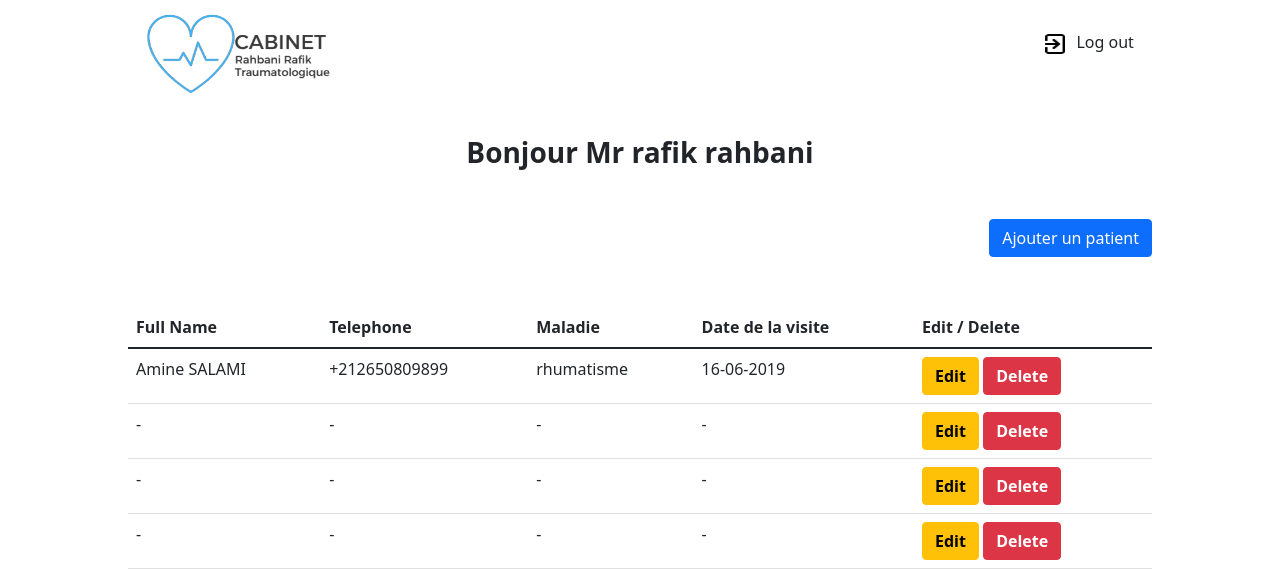
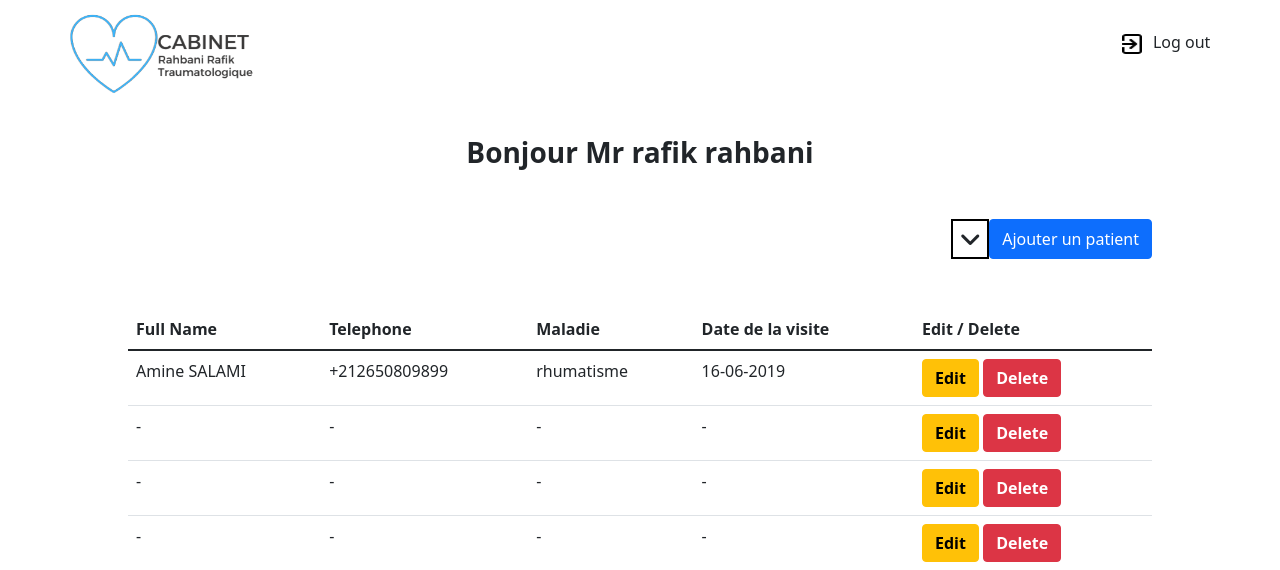
Before and after one commit to Halazv2/Gestion-d-un-Cabinet-Traumatologie, a PHP site: page /dashboard.html in a window 1280 px wide. Shown: the top 570 px of the page. Run offline with PHP 8.4, Linux system fonts and the light colour scheme.

Commit message:
modification de la page home

```diff
--- a/contact.html
+++ b/contact.html
@@ -66,7 +66,7 @@
         <div class="rght-side">
             <iframe
                 src="https://www.google.com/maps/embed?pb=!1m18!1m12!1m3!1d1201.0755326104013!2d-9.23490970392838!3d32.29267017429246!2m3!1f0!2f0!3f0!3m2!1i1024!2i768!4f13.1!3m3!1m2!1s0xdac211719897669%3A0x6f59fa5bb517f58a!2sYoucode%20Safi!5e0!3m2!1sen!2sma!4v1642103269118!5m2!1sen!2sma"
-                width="600" height="450" style="border:0;" allowfullscreen="" loading="lazy"></iframe>
+                width="550" height="450" style="border:0;" allowfullscreen="" loading="lazy"></iframe>
 
             <br>
             <div class="right-side-text">
--- a/dashboard.html
+++ b/dashboard.html
@@ -1,30 +1,28 @@
 <!DOCTYPE html>
 <html lang="en">
-
   <head>
     <meta charset="UTF-8" />
     <meta http-equiv="X-UA-Compatible" content="IE=edge" />
     <meta name="viewport" content="width=device-width, initial-scale=1.0" />
     <title>Document</title>
     <link rel="stylesheet" href="./style/dashboard.css" />
-  <link href="https://cdn.jsdelivr.net/npm/bootstrap@5.1.3/dist/css/bootstrap.min.css" rel="stylesheet"
-    integrity="sha384-1BmE4kWBq78iYhFldvKuhfTAU6auU8tT94WrHftjDbrCEXSU1oBoqyl2QvZ6jIW3" crossorigin="anonymous" />
+    <link
+      href="https://cdn.jsdelivr.net/npm/bootstrap@5.1.3/dist/css/bootstrap.min.css"
+      rel="stylesheet"
+      integrity="sha384-1BmE4kWBq78iYhFldvKuhfTAU6auU8tT94WrHftjDbrCEXSU1oBoqyl2QvZ6jIW3"
+      crossorigin="anonymous"
+    />
+    <link rel="stylesheet" href="https://cdnjs.cloudflare.com/ajax/libs/font-awesome/6.0.0-beta3/css/all.min.css">
   </head>
-
-<body>
+  <body >
     <div class="header">
       <nav>
         <a class="logo" href="index.html"><img src="./image/logo.png" /></a>
-      <div class="toggle">
-        <div class="ouvre">
-          <i class="fa-solid fa-bars"></i>
-        </div>
-        <div class="ferme">
-          <i class="fa-solid fa-x"></i>
-        </div>
-      </div>
+
         <div class="nav-logout">
-        <a href="./login.html"><img src="./image/Vector logout.png" alt="" /></a>
+          <a href="./login.html"
+            ><img src="./image/Vector logout.png" alt=""
+          /></a>
 
           <p>Log out</p>
         </div>
@@ -36,6 +34,14 @@
         <p>Bonjour Mr rafik rahbani</p>
       </div>
       <div class="ajouter-patient">
+        <div class="icons">
+          <div class="open">
+            <i class="fa-solid fa-angle-down"></i>
+          </div>
+          <div class="close">
+            <i class="fa-solid fa-angle-up"></i>
+          </div>
+        </div>
         <button class="btn btn-primary">Ajouter un patient</button>
       </div>
       <div class="add-patient">
@@ -129,9 +135,10 @@
       </div>
     </div>
     <script src="./js/dashboard.js"></script>
-  <script src="https://cdn.jsdelivr.net/npm/bootstrap@5.1.3/dist/js/bootstrap.bundle.min.js"
+    <script
+      src="https://cdn.jsdelivr.net/npm/bootstrap@5.1.3/dist/js/bootstrap.bundle.min.js"
       integrity="sha384-ka7Sk0Gln4gmtz2MlQnikT1wXgYsOg+OMhuP+IlRH9sENBO0LRn5q+8nbTov4+1p"
-    crossorigin="anonymous"></script>
+      crossorigin="anonymous"
+    ></script>
   </body>
-
 </html>
--- a/style/contact.css
+++ b/style/contact.css
@@ -27,7 +27,7 @@ body {
 }
 .left-side {
   /* border: 2px solid black; */
-  margin-top: auto;
+  margin-top: 8%;
   margin-bottom: auto;
   margin-left: auto;
   display: flex;
--- a/style/dashboard.css
+++ b/style/dashboard.css
@@ -12,18 +12,20 @@
 html {
     scroll-behavior: smooth;
 }
+
 body {
     font-family: "Poppins", sans-serif;
 }
 
 nav {
+    padding: 0 5%;
     position: relative;
     width: 100%;
     height: 100px;
     background-color: #fff;
     display: flex;
     align-items: center;
-    justify-content: space-around;
+    justify-content: space-between;
 }
 
 .logo img{
@@ -51,6 +53,20 @@
     font-size: 28px;
     font-weight: 600;
     padding: 3% 0 3% 0;
+}
+
+.ajouter-patient{
+    display: flex;
+    justify-content: flex-end;
+}
+
+.add-patient{
+    display: none;
+}
+
+
+.add .add-patient{
+    display: block;
 }
 
 .add-patient input{
@@ -103,7 +119,7 @@
     justify-content: space-around;
 }
 
-.btn1 button{
+/* .btn1 button{
     background-color: #27a2c1;
     color: white;
     width: 152px;
@@ -111,7 +127,7 @@
     border: none;
     border-radius: 6px;
     font-size: 18px;
-}
+} */
 
 .arr-patients{
     width: 100%;
@@ -121,16 +137,48 @@
     margin-top: 50px;
 }
 
-.ajouter-patient{
-    display: flex;
-    justify-content: flex-end;
+.icons{
+    border: 2px solid black;
+}
+.icons .close{
+    display: none;
+}
+.icons .open{
+    font-size: 24px;
+    padding:0 8px 0 8px;
+}
+.add .open{
+    display: none;
+}
+
+.add .close{
+    display: block;
+    font-size: 24px;
+    padding:0 8px 0 8px;
+}
+
+
+
+
+
+@media (max-width: 797px){
+    .btn{
+        margin-top: 10px;
+    }
+}
+
+@media (max-width: 376px) {
+    .hello-text {
+        font-size: 21px;
+        padding: 7% 0 3% 0;
     }
 
     .add-patient{
         display: none;
     }
 
+    .main{
+        padding: 0 20px 0 13px;
+    }
 
-.add .add-patient{
-    display: block;
 }
```
Also changed, not shown: index.html (+25 -27 lines), style/style.css (+13 -9 lines). Lines whose indentation alone changed are shown as unchanged.
